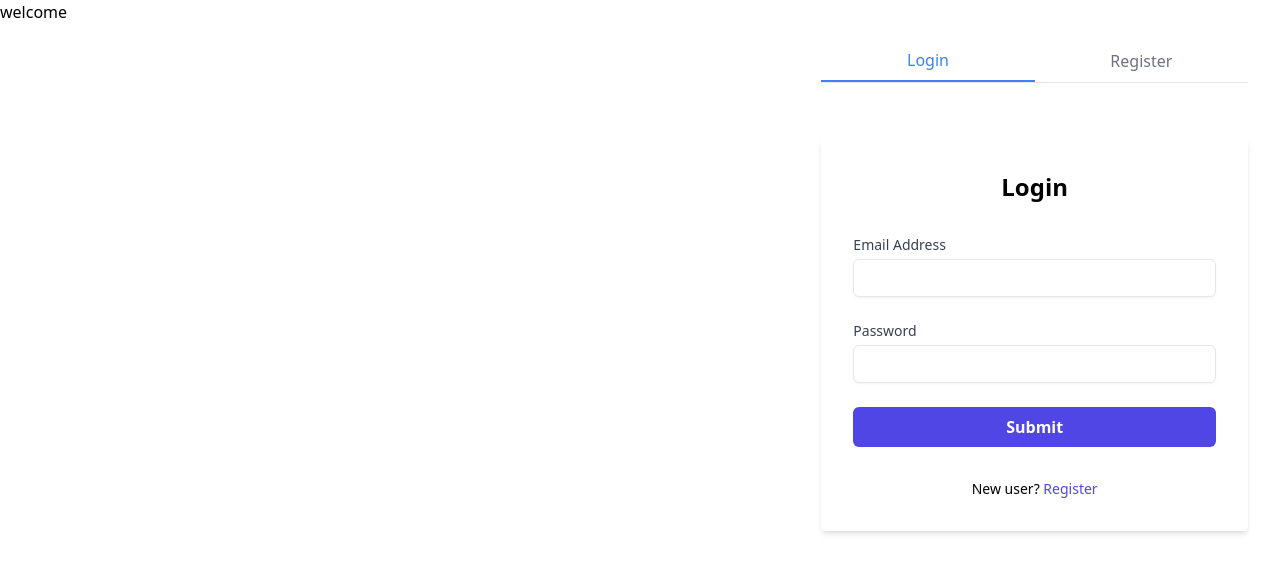
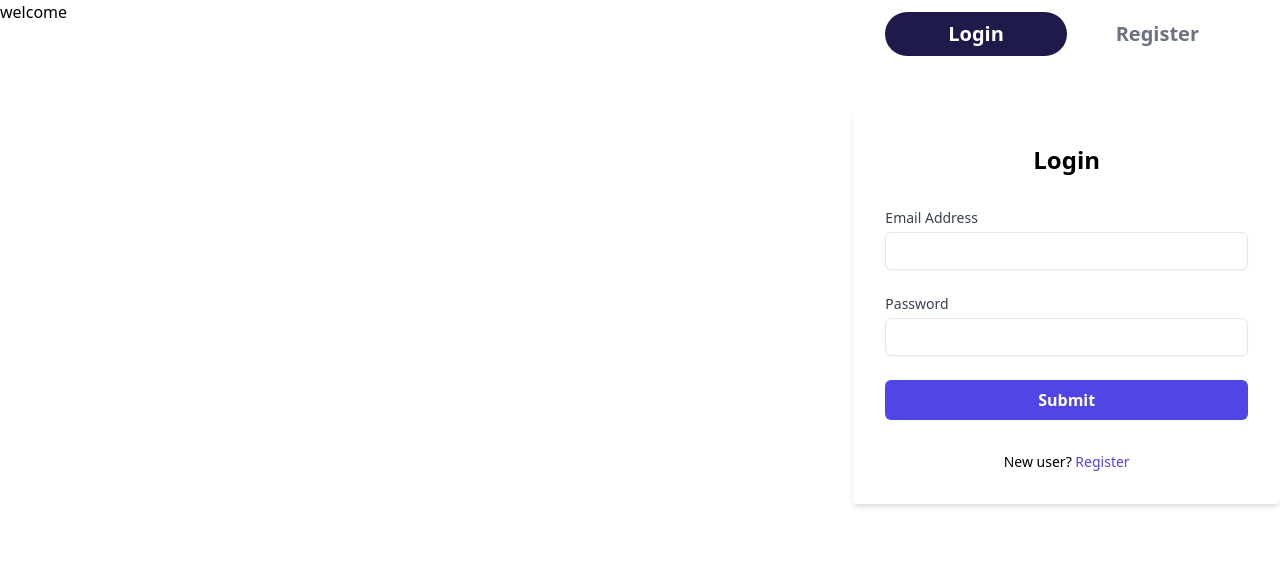
Before and after one commit to SFarazH/application-tracker, a React (Create React App) app: page / in a window 1280 px wide. Shown: the top 572 px of the page. Built offline with nearby package versions, Linux system fonts and the light colour scheme; no server answers.

Commit message:
add tabs to dashboard

```diff
--- a/src/components/Applications.jsx
+++ b/src/components/Applications.jsx
@@ -19,9 +19,9 @@ const Applications = () => {
     },
   ];
   return (
-    <div className="bg-red-100 ">
-      <p>Applications</p>
-      <Table data={data} />
+    <div className="bg-red-100 p-4 py-2">
+      <p className="text-black text-2xl font-semibold">Applications</p>
+      <Table data={data}/>
     </div>
   );
 };
--- a/src/components/Notes.jsx
+++ b/src/components/Notes.jsx
@@ -3,8 +3,8 @@ import React from "react";
 const Notes = () => {
   return (
     <>
-      <div className="bg-gray-800">
-        <p>Notes</p>
+      <div className="bg-indigo-800 p-4 py-2">
+        <p className="text-white text-2xl font-semibold">Notes</p>
       </div>
     </>
   );
--- /dev/null
+++ b/src/components/Resume.jsx
@@ -0,0 +1,11 @@
+import React from "react";
+
+const Resume = () => {
+  return (
+    <div>
+      <p className="text-3xl font-semibold">Resume</p>
+    </div>
+  );
+};
+
+export default Resume;
--- a/src/components/Table.jsx
+++ b/src/components/Table.jsx
@@ -3,7 +3,7 @@ import { FaEdit, FaTrash } from "react-icons/fa";
 
 const Table = ({ data }) => {
   return (
-    <div className="overflow-x-auto px-4 my-2 ">
+    <div className="overflow-x-auto mt-4">
       <table className="w-full  table-auto rounded-lg">
         <thead>
           <tr className="text-left bg-blue-500">
--- a/src/pages/Dashboard.jsx
+++ b/src/pages/Dashboard.jsx
@@ -3,13 +3,24 @@ import { useAuth } from "../components/AuthContext";
 import Applications from "../components/Applications";
 import Navbar from "../components/Navbar";
 import Notes from "../components/Notes";
+import Resume from "../components/Resume";
+import Tabs from "./Tabs";
 
 const Dashboard = () => {
   const { authUser, isLoading } = useAuth();
   const [loader, setLoader] = useState(true);
   setTimeout(() => {
     setLoader(false);
-  }, 3000);
+  }, 1500);
+  const [activeTab, setActiveTab] = useState(0);
+
+  const tabs = [
+    {
+      title: "Applications",
+      component: <Applications setActiveTab={setActiveTab} />,
+    },
+    { title: "Resume", component: <Resume setActiveTab={setActiveTab} /> },
+  ];
   return (
     <div>
       {loader ? (
@@ -20,9 +31,16 @@ const Dashboard = () => {
 
           <div className="lg:flex">
             <div className="lg:w-2/3">
-              <Applications />
+              {/* <Applications /> */}
+              {/* <Resume />
+               */}
+              <Tabs
+                tabs={tabs}
+                activeTab={activeTab}
+                setActiveTab={setActiveTab}
+              />
             </div>
-            <div className="lg:w-1/3">
+            <div className="lg:w-1/3  ">
               <Notes />
             </div>
           </div>
--- a/src/pages/Home.jsx
+++ b/src/pages/Home.jsx
@@ -1,12 +1,22 @@
-import React from "react";
+import React, { useState } from "react";
 import Tabs from "./Tabs";
+import Login from "./Login";
+import Register from "./Register";
 
 const Home = () => {
+  const [activeTab, setActiveTab] = useState(0);
+
+  const tabs = [
+    { title: "Login", component: <Login setActiveTab={setActiveTab} /> },
+    { title: "Register", component: <Register setActiveTab={setActiveTab} /> },
+  ];
   return (
     <>
       <div className="block justify-between md:flex">
         <div>welcome</div>
-        <Tabs />
+        <div className="md:w-1/3">
+          <Tabs tabs={tabs} activeTab={activeTab} setActiveTab={setActiveTab} />
+        </div>
       </div>
     </>
   );
--- a/src/pages/Tabs.jsx
+++ b/src/pages/Tabs.jsx
@@ -2,24 +2,17 @@ import React, { useState } from "react";
 import Login from "./Login";
 import Register from "./Register";
 
-const Tabs = () => {
-  const [activeTab, setActiveTab] = useState(0);
-
-  const tabs = [
-    { title: "Login", component: <Login setActiveTab={setActiveTab} /> },
-    { title: "Register", component: <Register setActiveTab={setActiveTab} /> },
-  ];
-
+const Tabs = ({ tabs, activeTab, setActiveTab }) => {
   return (
-    <div className="mx-8 mt-10 md:w-1/3">
-      <div className="flex border-b border-gray-200">
+    <div className="">
+      <div className="flex border-gray-200 mx-8 mt-3">
         {tabs.map((tab, index) => (
           <button
             key={index}
             onClick={() => setActiveTab(index)}
-            className={`flex-1 py-2 text-center transition duration-300 ${
+            className={`flex-1 p-4 py-2 text-center transition duration-300 text-xl font-semibold rounded-full  ${
               activeTab === index
-                ? "border-b-2 border-blue-500 text-blue-500"
+                ? " bg-indigo-950 text-white rounded-full"
                 : "text-gray-500"
             }`}
           >
```
